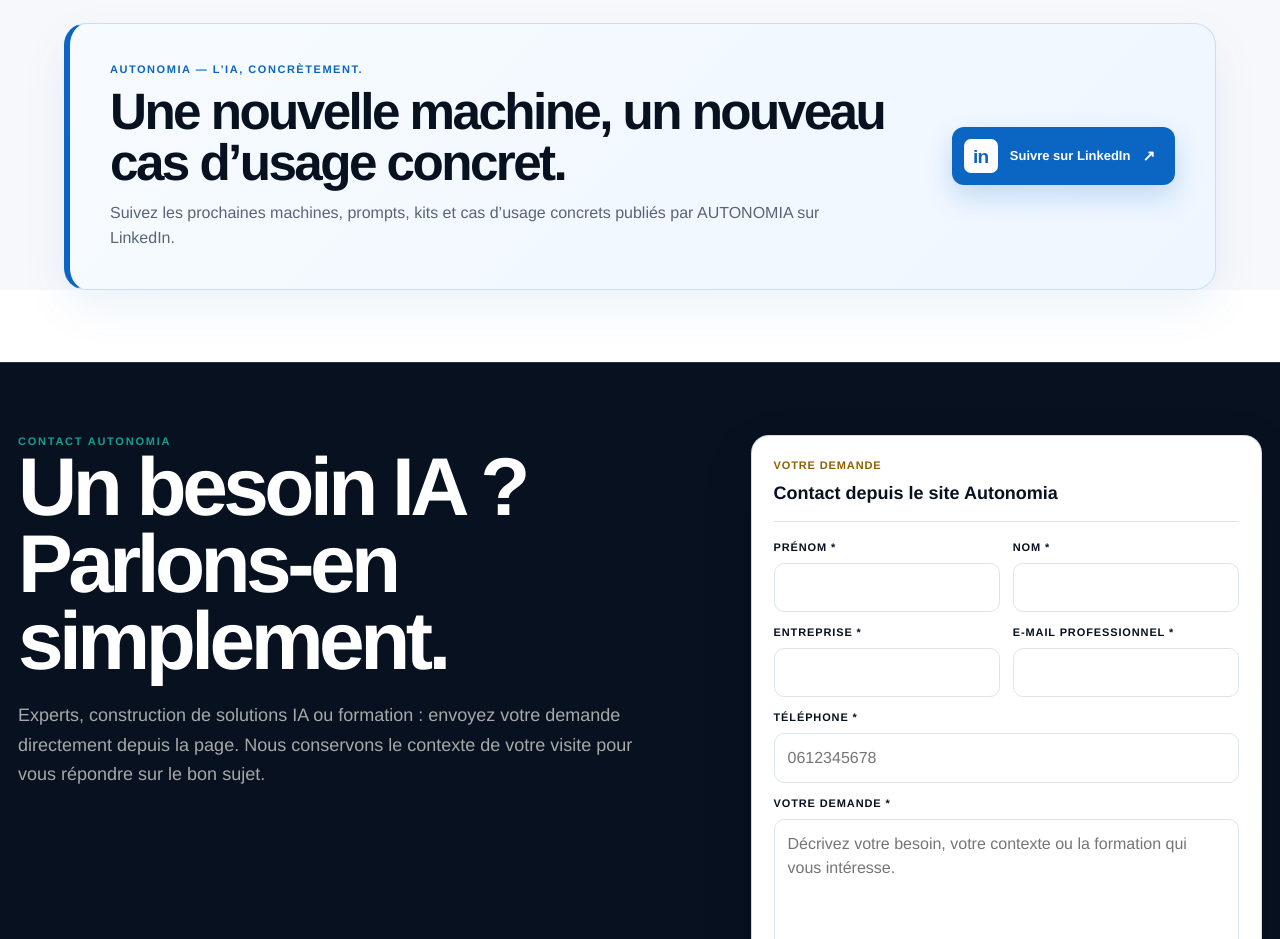
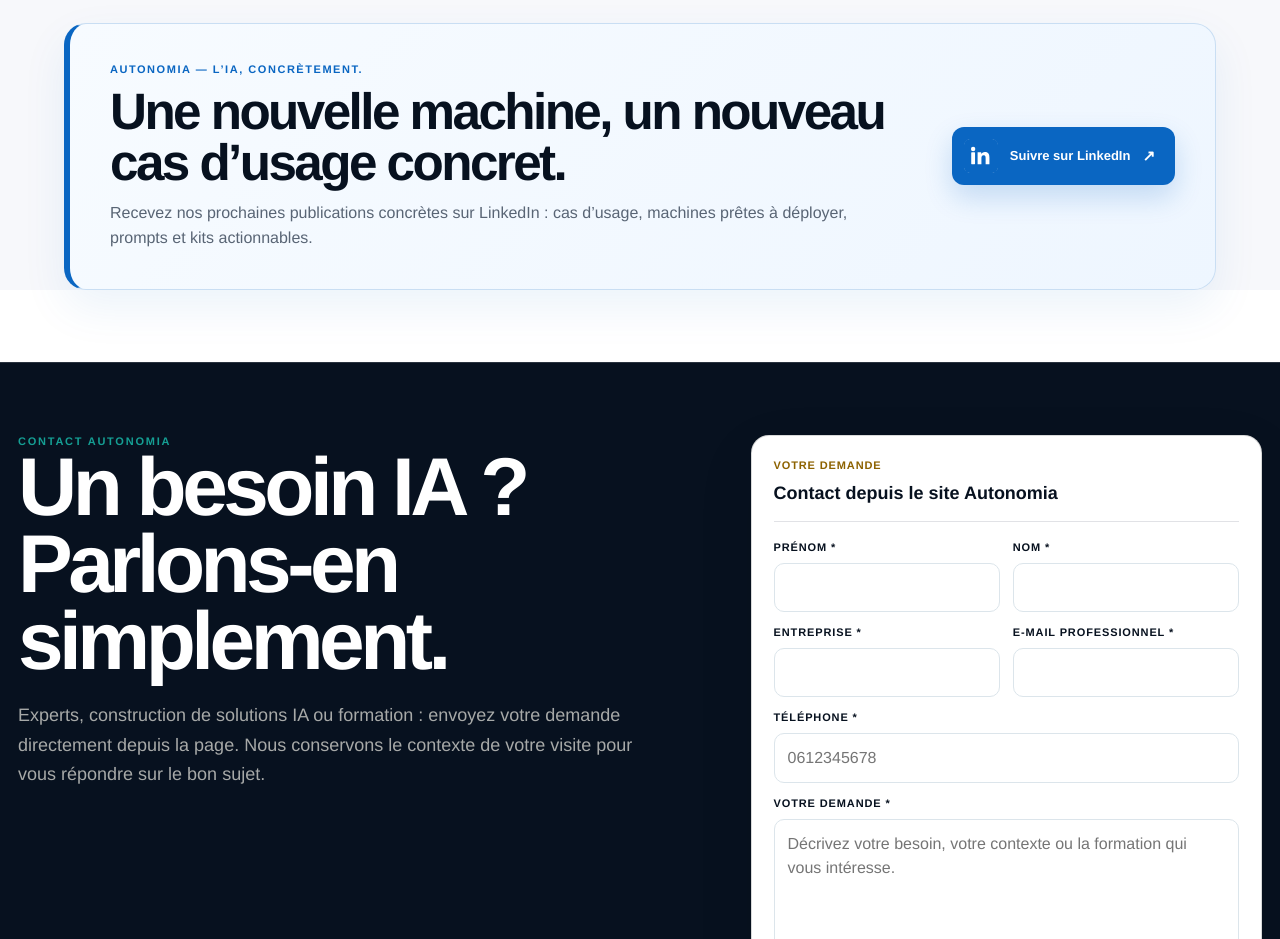
Before and after one commit to aristote-app/Autonomia-MCP, a Next.js app in the folder site/: page /machine-builder in a window 1280 px wide. Shown: the part 1620-2559 px from the top of the page. Built offline with nearby package versions, Linux system fonts and the light colour scheme; no server answers.

Commit message:
Polish LinkedIn newsletter card and use LinkedIn icon

```diff
--- a/site/app/machine-builder/page.js
+++ b/site/app/machine-builder/page.js
@@ -65,7 +65,7 @@
           <span>AUTONOMIA — L’IA, CONCRÈTEMENT.</span>
           <h2>Une nouvelle machine, un nouveau cas d’usage concret.</h2>
           <p>
-            Suivez les prochaines machines, prompts, kits et cas d’usage concrets publiés par AUTONOMIA sur LinkedIn.
+            Recevez nos prochaines publications concrètes sur LinkedIn : cas d’usage, machines prêtes à déployer, prompts et kits actionnables.
           </p>
         </div>
         <a
@@ -75,7 +75,14 @@
           rel="noreferrer"
           aria-label="Suivre AUTONOMIA sur LinkedIn"
         >
-          <span className={styles.linkedinBadge} aria-hidden="true">in</span>
+          <span className={styles.linkedinBadge} aria-hidden="true">
+            <svg viewBox="0 0 24 24" role="img" aria-hidden="true">
+              <rect width="24" height="24" rx="4" fill="#0A66C2" />
+              <circle cx="6.45" cy="7.1" r="1.55" fill="#ffffff" />
+              <rect x="5.1" y="9.35" width="2.7" height="8.55" rx=".35" fill="#ffffff" />
+              <path d="M9.55 9.35h2.58v1.17h.04c.36-.68 1.24-1.4 2.55-1.4 2.73 0 3.23 1.8 3.23 4.13v4.65h-2.69v-4.12c0-.98-.02-2.25-1.37-2.25-1.38 0-1.59 1.08-1.59 2.18v4.19H9.6V9.35h-.05Z" fill="#ffffff" />
+            </svg>
+          </span>
           <span className={styles.linkedinButtonText}>Suivre sur LinkedIn</span>
           <span className={styles.linkedinArrow} aria-hidden="true">↗</span>
         </a>
```
